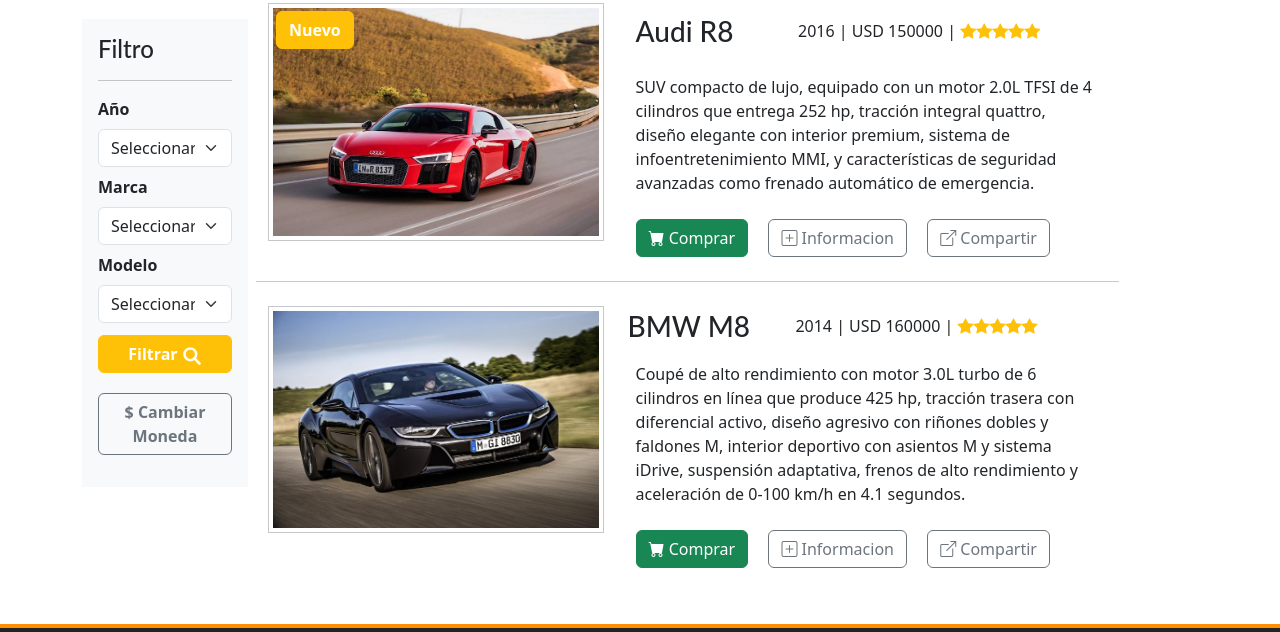
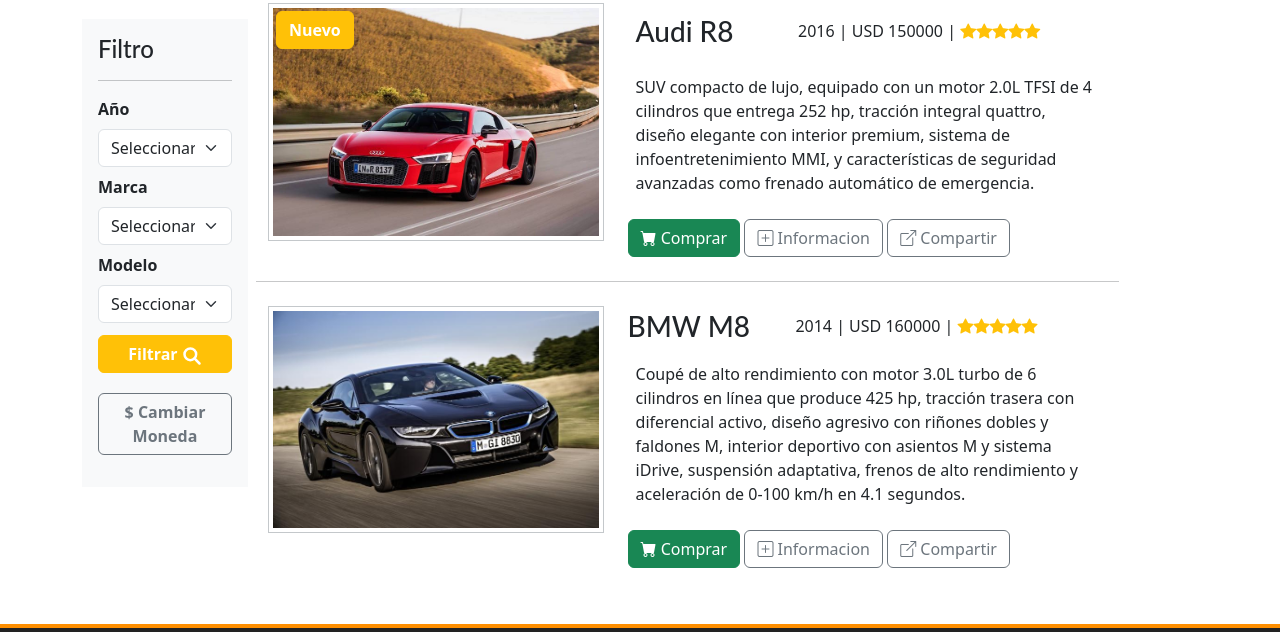
Before and after one commit to TrshDesigns/AUTOVIP, a plain HTML site: page ventas0km.html in a window 1280 px wide. Shown: the part 168-800 px from the top of the page. Drawn offline with nearby package versions, Linux system fonts and the light colour scheme.

Commit message:
the cherry on the cake

```diff
--- a/ventas0km.html
+++ b/ventas0km.html
@@ -385,13 +385,13 @@
                 MMI, y características de seguridad avanzadas como frenado
                 automático de emergencia.
               </p>
-              <button type="button" class="btn btn-success mx-2">
+              <button type="button" class="btn btn-success">
                 <i class="bi bi-cart-fill"></i> Comprar
               </button>
-              <button type="button" class="btn btn-outline-secondary mx-2">
+              <button type="button" class="btn btn-outline-secondary">
                 <i class="bi bi-plus-square"></i> Informacion
               </button>
-              <button type="button" class="btn btn-outline-secondary mx-2">
+              <button type="button" class="btn btn-outline-secondary">
                 <i class="bi bi-box-arrow-up-right"></i> Compartir
               </button>
             </div>
@@ -429,13 +429,13 @@
                 adaptativa, frenos de alto rendimiento y aceleración de 0-100
                 km/h en 4.1 segundos.
               </p>
-              <button type="button" class="btn btn-success mx-2">
+              <button type="button" class="btn btn-success">
                 <i class="bi bi-cart-fill"></i> Comprar
               </button>
-              <button type="button" class="btn btn-outline-secondary mx-2">
+              <button type="button" class="btn btn-outline-secondary">
                 <i class="bi bi-plus-square"></i> Informacion
               </button>
-              <button type="button" class="btn btn-outline-secondary mx-2">
+              <button type="button" class="btn btn-outline-secondary">
                 <i class="bi bi-box-arrow-up-right"></i> Compartir
               </button>
             </div>
```
